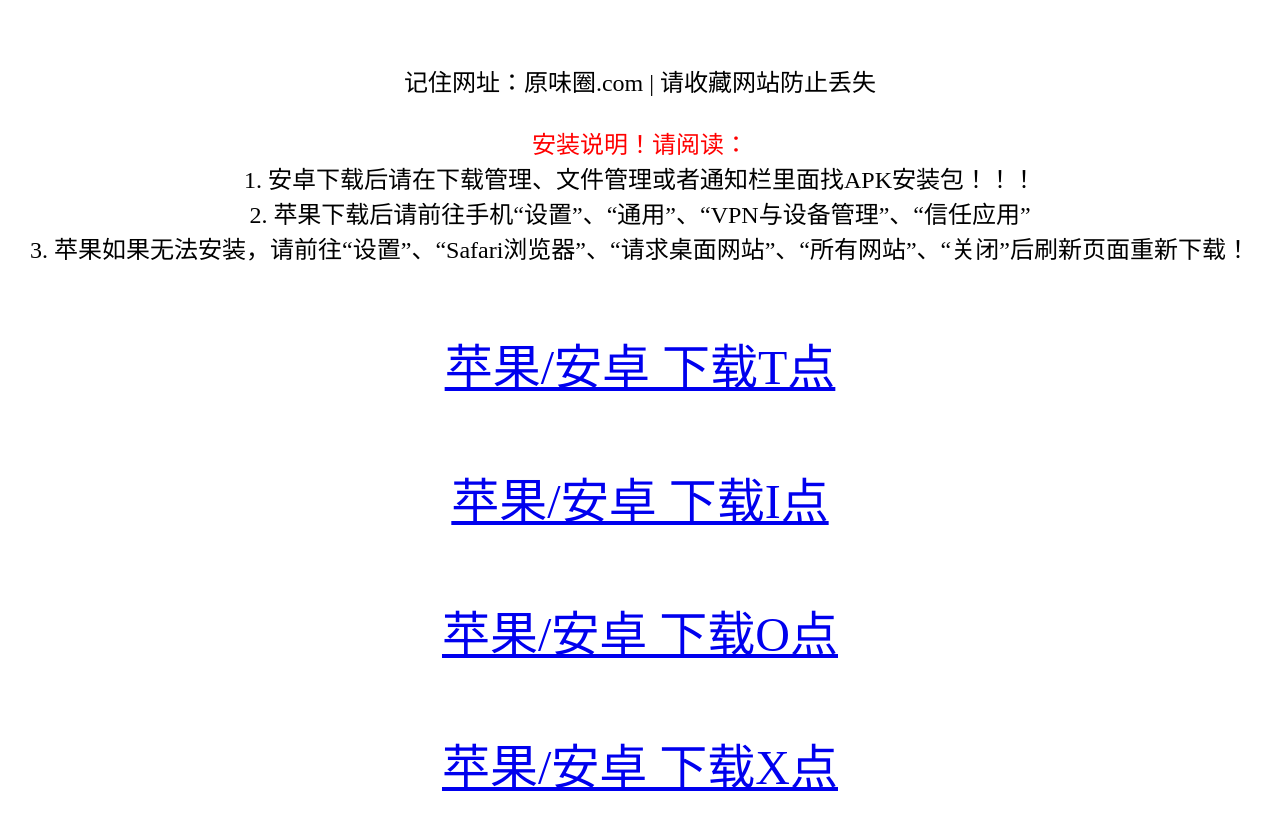
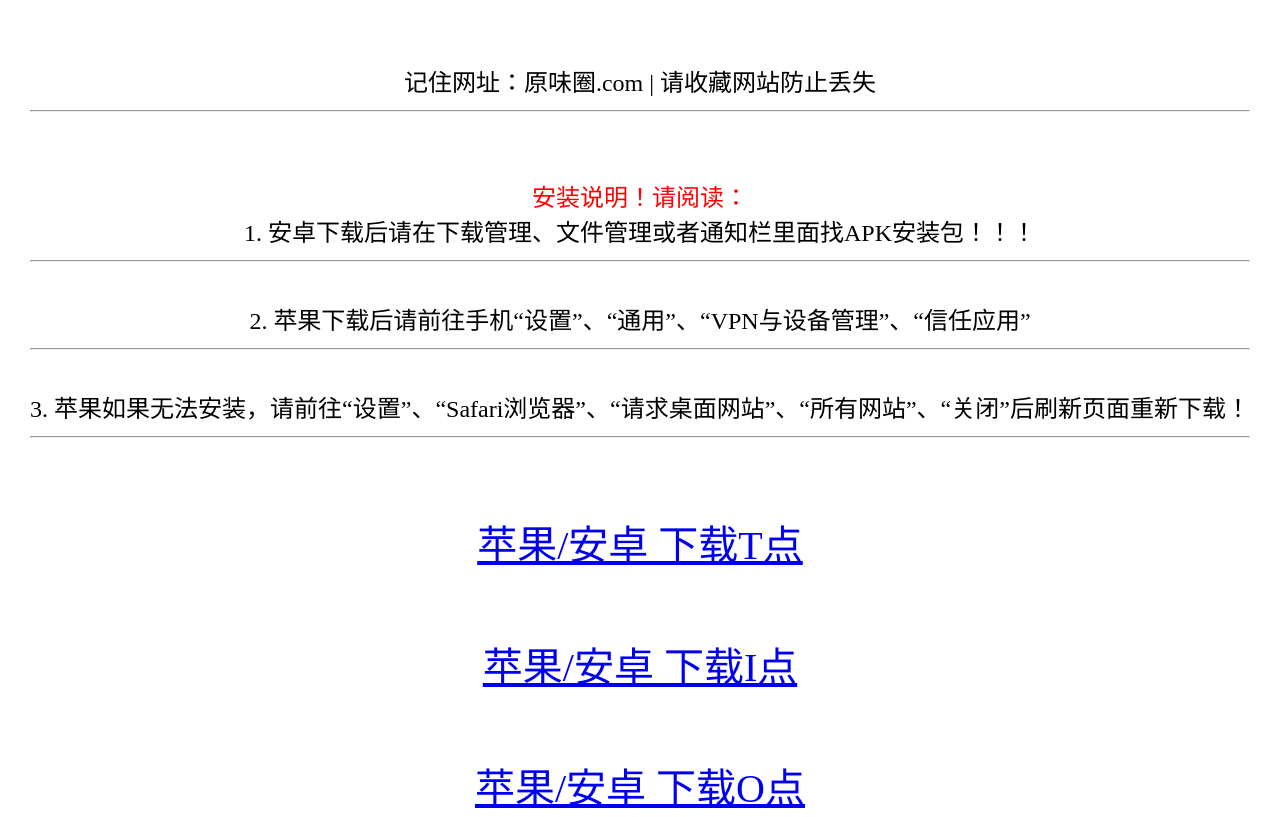
Before and after one commit to okxzapp/-, a plain HTML site: page index.html in a window 1280 px wide. Shown: the top 817 px of the page. Drawn offline with Linux system fonts and the light colour scheme.

Commit message:
Update index.html

```diff
--- a/index.html
+++ b/index.html
@@ -7,7 +7,7 @@
 				display: flex;
 				justify-content: center;
 				text-align: center;
-				font-size: 3rem;
+				font-size: 2.5rem;
 				color: #000;
 				margin-top: 5%;
 			}
@@ -23,11 +23,11 @@
 	</head>
 	<body>
 		<div class="title1">
-		<a>记住网址：原味圈.com | 请收藏网站防止丢失<br><br>
+		<a>记住网址：原味圈.com | 请收藏网站防止丢失<hr/><br><br>
 		<font color="#FF0000">安装说明！请阅读：</font><br>
-		1. 安卓下载后请在下载管理、文件管理或者通知栏里面找APK安装包！！！<br>
-		2. 苹果下载后请前往手机“设置”、“通用”、“VPN与设备管理”、“信任应用”<br>
-		3. 苹果如果无法安装，请前往“设置”、“Safari浏览器”、“请求桌面网站”、“所有网站”、“关闭”后刷新页面重新下载！
+		1. 安卓下载后请在下载管理、文件管理或者通知栏里面找APK安装包！！！<hr/><br>
+		2. 苹果下载后请前往手机“设置”、“通用”、“VPN与设备管理”、“信任应用”<hr/><br>
+		3. 苹果如果无法安装，请前往“设置”、“Safari浏览器”、“请求桌面网站”、“所有网站”、“关闭”后刷新页面重新下载！<hr/>
 		</a>
 		</div>
 		<div class="title">
```
